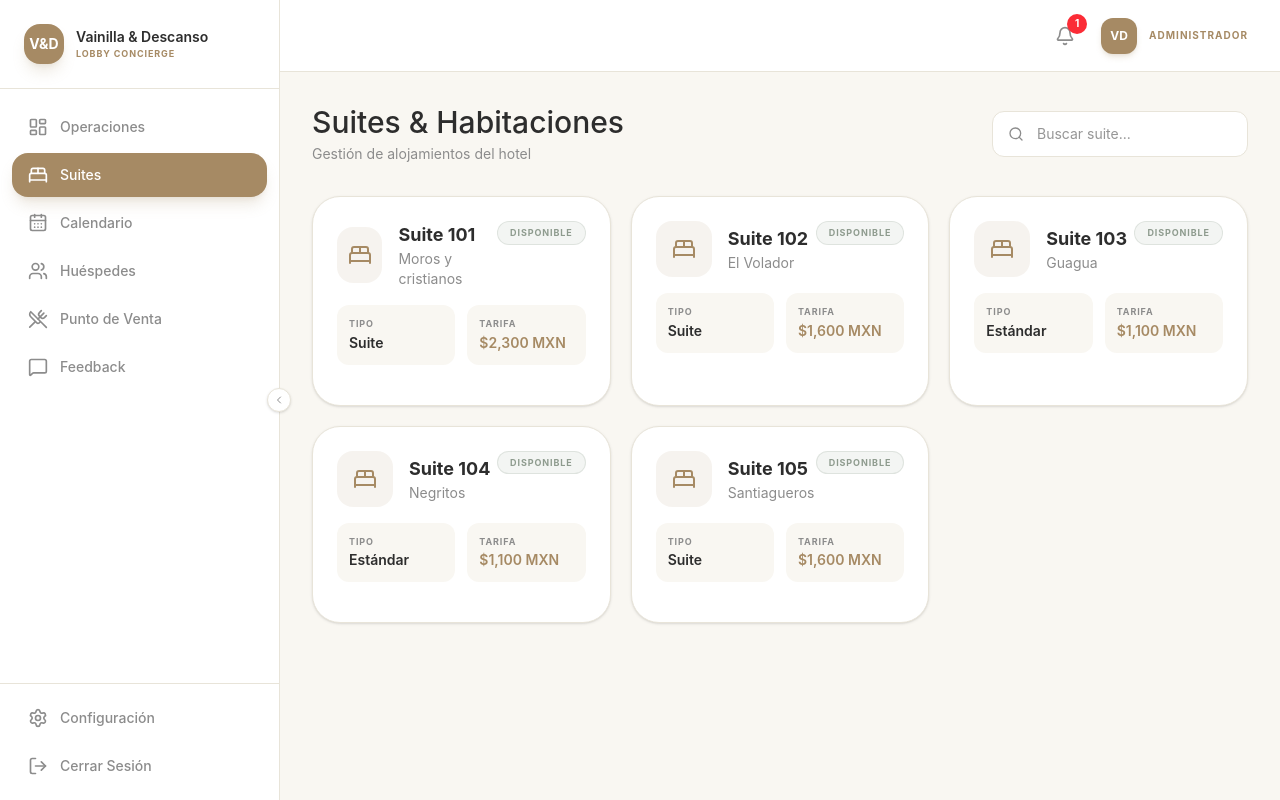
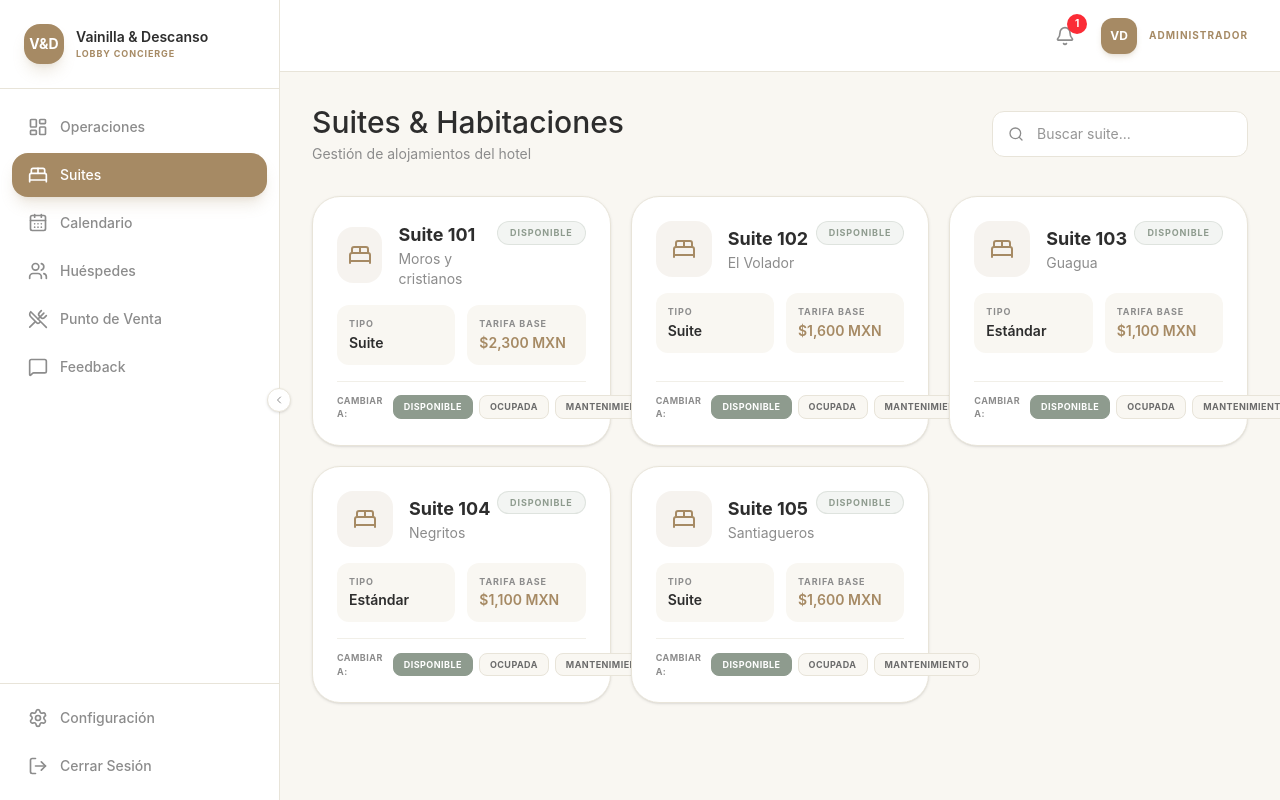
Before and after one commit to krisyiser/CRM_V-D, a Next.js app: page /rooms in a window 1280 px wide. Built offline with nearby package versions, Linux system fonts and the light colour scheme; no server answers.

Commit message:
fix: render NotificationsPanel in ClientLayout and add room status control

```diff
--- a/src/app/rooms/page.tsx
+++ b/src/app/rooms/page.tsx
@@ -47,6 +47,17 @@ export default function RoomsPage() {
     maintenance:  { label: 'Mantenimiento', badge: 'bg-amber-500/10 text-amber-600 border-amber-500/20' },
   };
 
+  const updateRoomStatus = async (roomId: string, newStatus: Room['status']) => {
+    try {
+      await apiFetch(API.rooms, { method: 'PATCH', body: JSON.stringify({ id: roomId, status: newStatus }) });
+      setRooms(prev => prev.map(r => r.id === roomId ? { ...r, status: newStatus } : r));
+      const { toast } = await import('@/components/Toast');
+      toast.success(`Estado de la Suite ${roomId} cambiado a ${statusMap[newStatus]?.label || newStatus}.`);
+    } catch (err) {
+      console.error(err);
+    }
+  };
+
   if (loading) {
     return (
       <div className="flex items-center justify-center h-[60vh]">
@@ -83,8 +94,9 @@ export default function RoomsPage() {
               key={room.id}
               initial={{ opacity: 0, y: 12 }}
               animate={{ opacity: 1, y: 0 }}
-              className="bg-white rounded-[28px] border border-[#E8E4D9] p-6 shadow-sm hover:shadow-md transition-shadow"
+              className="bg-white rounded-[28px] border border-[#E8E4D9] p-6 shadow-sm hover:shadow-md transition-shadow flex flex-col justify-between"
             >
+              <div>
                 <div className="flex items-start justify-between mb-4">
                   <div className="flex items-center gap-4">
                     <div className="w-14 h-14 rounded-2xl bg-[#A68A64]/10 flex items-center justify-center text-[#A68A64]">
@@ -106,18 +118,42 @@ export default function RoomsPage() {
                     <p className="text-sm font-semibold text-[#2D2D2D] mt-0.5">{room.room_type}</p>
                   </div>
                   <div className="bg-[#F9F7F2] rounded-xl p-3">
-                  <p className="text-[9px] font-bold text-[#8C8C8C] uppercase tracking-widest">Tarifa</p>
+                    <p className="text-[9px] font-bold text-[#8C8C8C] uppercase tracking-widest">Tarifa Base</p>
                     <p className="text-sm font-semibold text-[#A68A64] mt-0.5">${room.price.toLocaleString('es-MX')} MXN</p>
                   </div>
                 </div>
 
                 {activeRes && (
-                <div className="bg-[#A68A64]/5 border border-[#A68A64]/20 rounded-xl p-3 text-left">
+                  <div className="bg-[#A68A64]/5 border border-[#A68A64]/20 rounded-xl p-3 text-left mb-4">
                     <p className="text-[9px] font-bold text-[#A68A64] uppercase tracking-widest">Huésped Actual</p>
                     <p className="text-sm font-semibold text-[#2D2D2D] mt-0.5">{activeRes.guest_name}</p>
                     <p className="text-[10px] text-[#8C8C8C] mt-0.5">{activeRes.dates}</p>
                   </div>
                 )}
+              </div>
+
+              {/* Status control action buttons */}
+              <div className="pt-3 border-t border-[#E8E4D9]/60 flex items-center gap-1.5">
+                <span className="text-[9px] font-bold text-[#8C8C8C] uppercase tracking-wider mr-1">Cambiar a:</span>
+                <button
+                  onClick={() => updateRoomStatus(room.id, 'available')}
+                  className={`px-2.5 py-1 rounded-lg text-[9px] font-bold uppercase tracking-wider border transition-all ${room.status === 'available' ? 'bg-[#8E9B8E] text-white border-[#8E9B8E]' : 'bg-[#F9F7F2] text-[#6B6B6B] border-[#E8E4D9] hover:bg-white'}`}
+                >
+                  Disponible
+                </button>
+                <button
+                  onClick={() => updateRoomStatus(room.id, 'occupied')}
+                  className={`px-2.5 py-1 rounded-lg text-[9px] font-bold uppercase tracking-wider border transition-all ${room.status === 'occupied' ? 'bg-[#A68A64] text-white border-[#A68A64]' : 'bg-[#F9F7F2] text-[#6B6B6B] border-[#E8E4D9] hover:bg-white'}`}
+                >
+                  Ocupada
+                </button>
+                <button
+                  onClick={() => updateRoomStatus(room.id, 'maintenance')}
+                  className={`px-2.5 py-1 rounded-lg text-[9px] font-bold uppercase tracking-wider border transition-all ${room.status === 'maintenance' ? 'bg-amber-500 text-white border-amber-500' : 'bg-[#F9F7F2] text-[#6B6B6B] border-[#E8E4D9] hover:bg-white'}`}
+                >
+                  Mantenimiento
+                </button>
+              </div>
             </motion.div>
           );
         })}
--- a/src/components/ClientLayout.tsx
+++ b/src/components/ClientLayout.tsx
@@ -55,12 +55,18 @@ export default function ClientLayout({ children }: { children: React.ReactNode }
     });
   }, []);
 
-  // Fetch notifications
-  useEffect(() => {
+  const loadNotifications = useCallback(() => {
     apiFetch<Notification[]>(API.notifications)
       .then(data => setNotifications(Array.isArray(data) ? data : []))
       .catch(() => {});
   }, []);
+
+  // Fetch notifications
+  useEffect(() => {
+    loadNotifications();
+    window.addEventListener('notifications_updated', loadNotifications);
+    return () => window.removeEventListener('notifications_updated', loadNotifications);
+  }, [loadNotifications]);
 
   const unread = notifications.filter(n => !n.read).length;
 
@@ -118,7 +124,7 @@ export default function ClientLayout({ children }: { children: React.ReactNode }
                 initial={{ opacity: 0, x: -10 }}
                 animate={{ opacity: 1, x: 0 }}
                 exit={{ opacity: 0, x: -10 }}
-                className="overflow-hidden"
+                className="overflow-hidden text-left"
               >
                 <h1 className="text-sm font-semibold text-[#2D2D2D] whitespace-nowrap">Vainilla & Descanso</h1>
                 <p className="text-[9px] text-[#A68A64] font-bold uppercase tracking-widest">Lobby Concierge</p>
@@ -227,7 +233,14 @@ export default function ClientLayout({ children }: { children: React.ReactNode }
         </div>
       </main>
 
-      {/* Lazy-loaded modals */}
+      {/* Modals & Panels */}
+      {showNotifications && (
+        <NotificationsPanelWrapper
+          isOpen={showNotifications}
+          onClose={() => setShowNotifications(false)}
+        />
+      )}
+
       {showSettings && (
         <SettingsModalWrapper
           isOpen={showSettings}
@@ -240,10 +253,17 @@ export default function ClientLayout({ children }: { children: React.ReactNode }
   );
 }
 
-/**
- * Lazy wrapper for SettingsModal to avoid importing it at the top level.
- * Reduces initial bundle size.
- */
+function NotificationsPanelWrapper(props: { isOpen: boolean; onClose: () => void }) {
+  const [Mod, setMod] = useState<React.ComponentType<{ isOpen: boolean; onClose: () => void }> | null>(null);
+
+  useEffect(() => {
+    import('./dashboard/NotificationsPanel').then(m => setMod(() => m.default));
+  }, []);
+
+  if (!Mod) return null;
+  return <Mod isOpen={props.isOpen} onClose={props.onClose} />;
+}
+
 function SettingsModalWrapper(props: {
   isOpen: boolean;
   onClose: () => void;
```
Also changed, not shown: 1 other file (tests, documents, lock files or other folders). Lines whose indentation alone changed are shown as unchanged.
